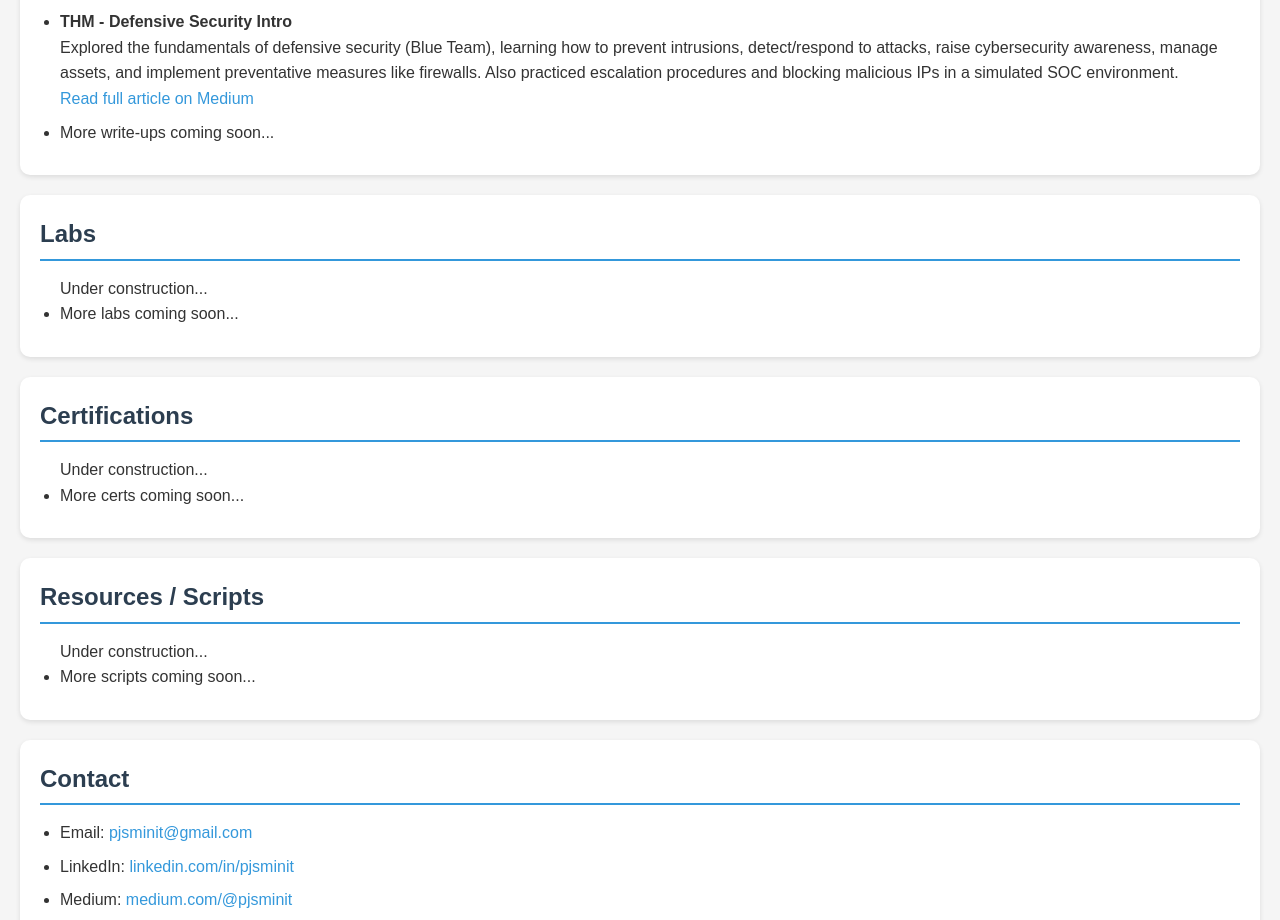
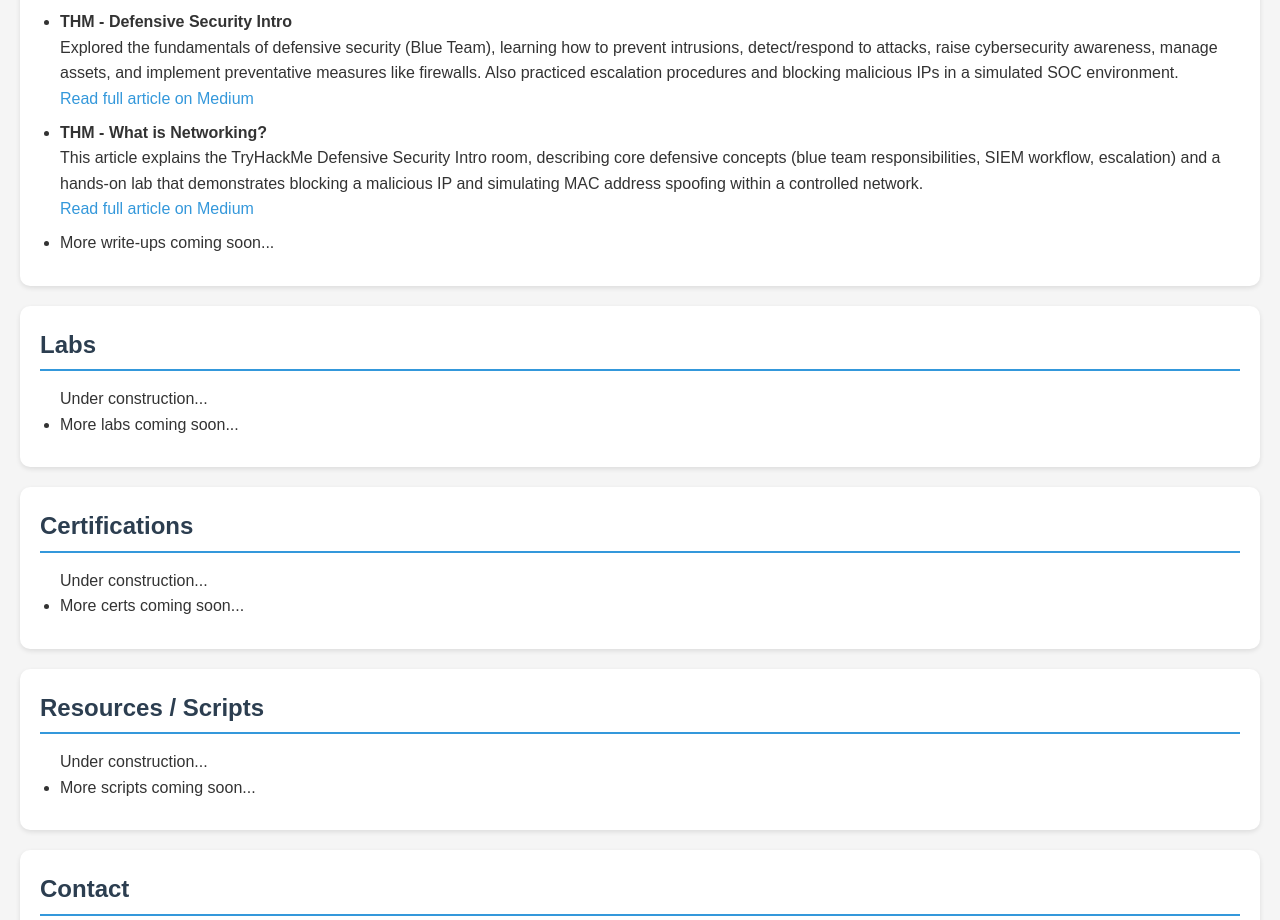
Before and after one commit to PJSMinIT/PJSMinIT.github.io, a plain HTML site: page index.html in a window 1280 px wide. Shown: the part 1160-2080 px from the top of the page. Drawn offline with Linux system fonts and the light colour scheme.

Commit message:
Updated index file

```diff
--- a/index.html
+++ b/index.html
@@ -54,6 +54,11 @@
             <strong>THM - Defensive Security Intro</strong>
             <p>Explored the fundamentals of defensive security (Blue Team), learning how to prevent intrusions, detect/respond to attacks, raise cybersecurity awareness, manage assets, and implement preventative measures like firewalls. Also practiced escalation procedures and blocking malicious IPs in a simulated SOC environment.</p>
             <p><a href="https://medium.com/@pjsminit/05c1580b00db" target="_blank">Read full article on Medium</a></p>
+            </li>
+            <li>
+            <strong>THM - What is Networking?</strong>
+            <p>This article explains the TryHackMe Defensive Security Intro room, describing core defensive concepts (blue team responsibilities, SIEM workflow, escalation) and a hands-on lab that demonstrates blocking a malicious IP and simulating MAC address spoofing within a controlled network.</p>
+            <p><a href="https://medium.com/@pjsminit/ebf0b9a15010" target="_blank">Read full article on Medium</a></p>
             </li>
             <li>More write-ups coming soon...</li>
         </ul>
```
